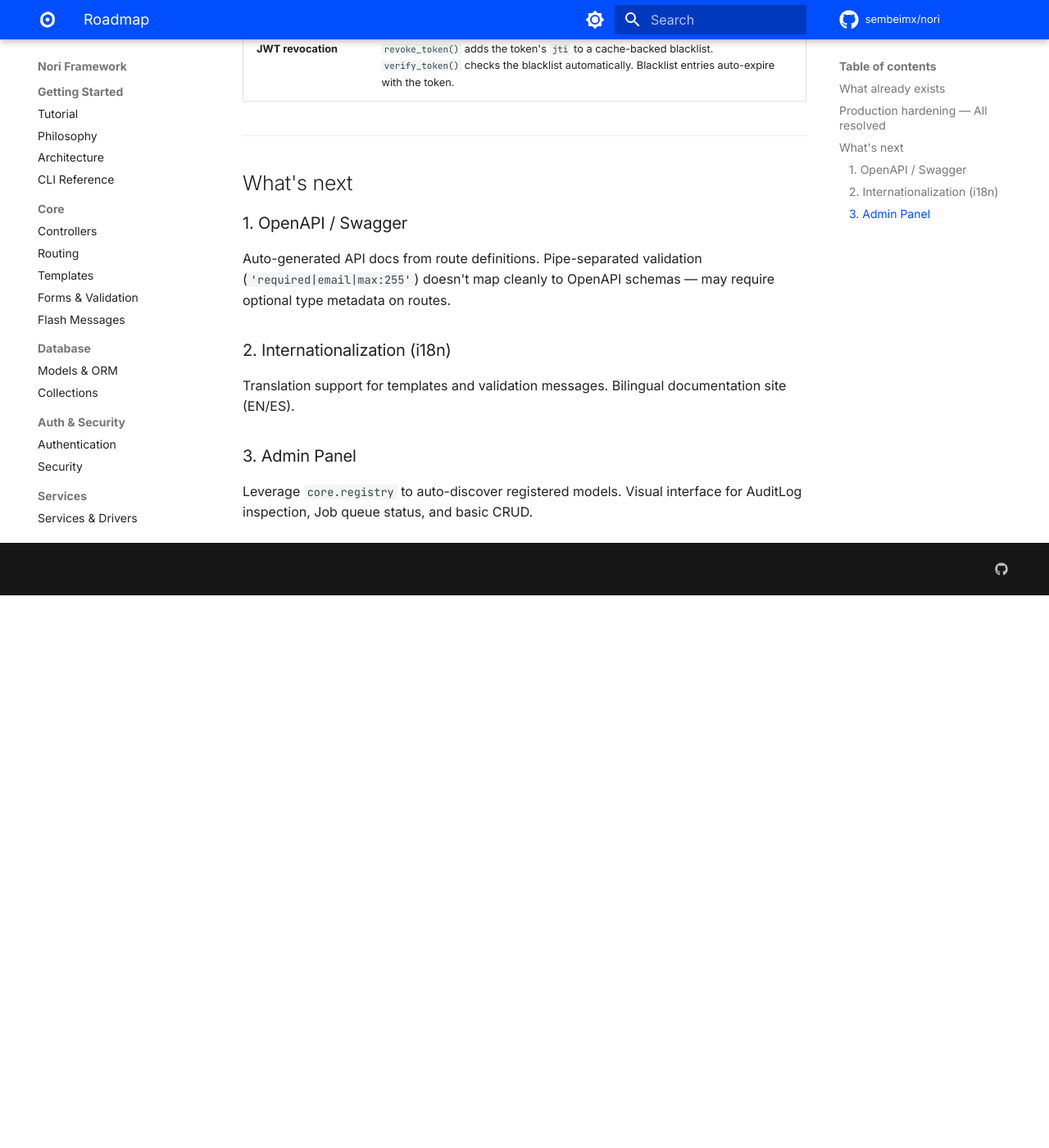
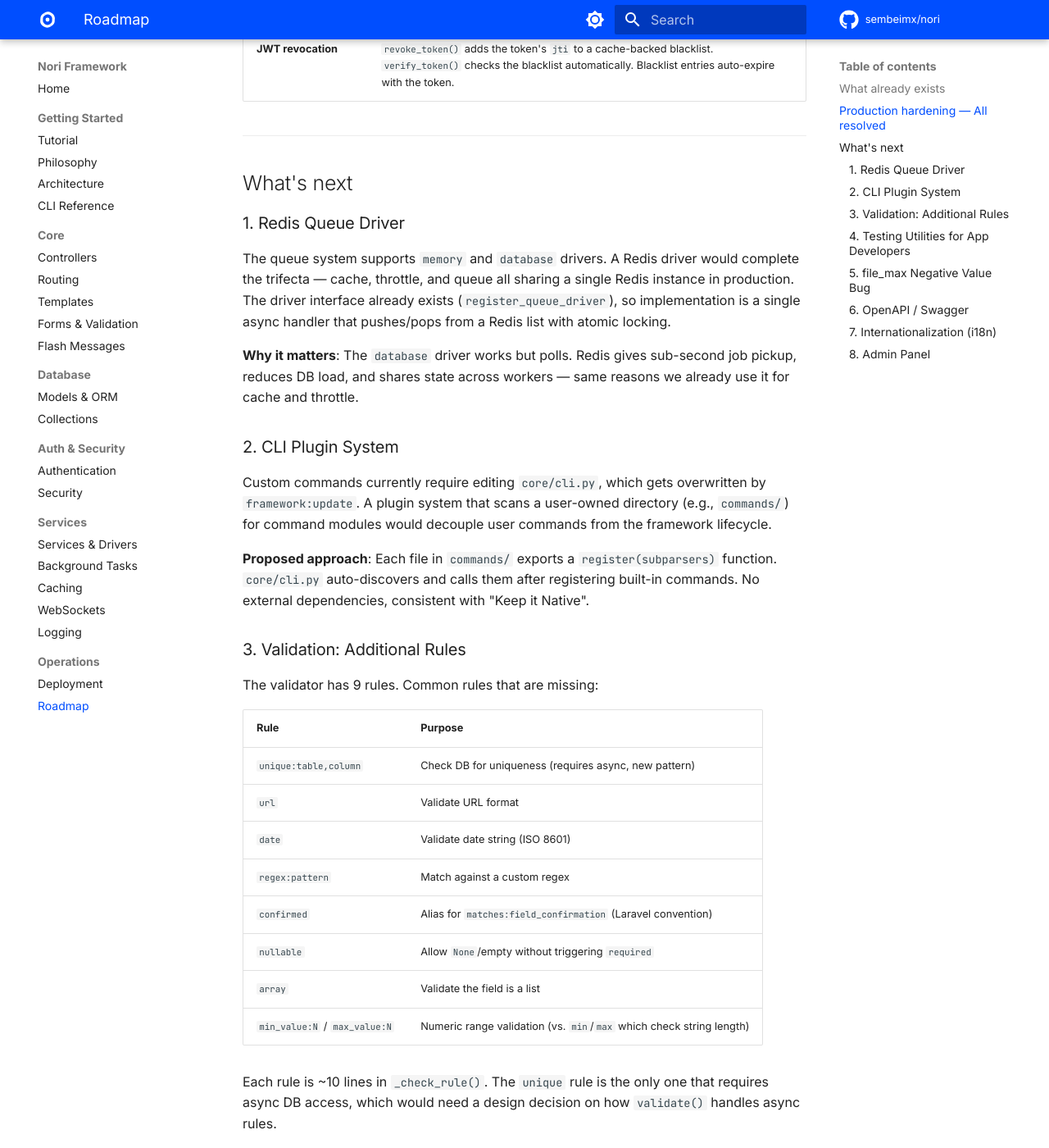
Before and after one commit to sembeimx/nori, an MkDocs documentation site: the page built from docs/roadmap.md, in a window 1280 px wide and 1400 px high, scrolled down 1718 px. Shown: the whole window at 82% size. Built offline with MkDocs 1.6.1 and Material for MkDocs 9.7.7, drawn with Linux system fonts in a browser that asks for light colours; comment, search, counter and statistics services are not loaded; the version menu is left out; before the commit the page ends 2444 px from its top, so only the background shows below that; some of the changed text lies outside the part shown.

Commit message:
docs: expand roadmap with concrete next steps and technical approach

```diff
--- a/docs/roadmap.md
+++ b/docs/roadmap.md
@@ -41,14 +41,56 @@
 
 ## What's next
 
-### 1. OpenAPI / Swagger
+### 1. Redis Queue Driver
+
+The queue system supports `memory` and `database` drivers. A Redis driver would complete the trifecta — cache, throttle, and queue all sharing a single Redis instance in production. The driver interface already exists (`register_queue_driver`), so implementation is a single async handler that pushes/pops from a Redis list with atomic locking.
+
+**Why it matters**: The `database` driver works but polls. Redis gives sub-second job pickup, reduces DB load, and shares state across workers — same reasons we already use it for cache and throttle.
+
+### 2. CLI Plugin System
+
+Custom commands currently require editing `core/cli.py`, which gets overwritten by `framework:update`. A plugin system that scans a user-owned directory (e.g., `commands/`) for command modules would decouple user commands from the framework lifecycle.
+
+**Proposed approach**: Each file in `commands/` exports a `register(subparsers)` function. `core/cli.py` auto-discovers and calls them after registering built-in commands. No external dependencies, consistent with "Keep it Native".
+
+### 3. Validation: Additional Rules
+
+The validator has 9 rules. Common rules that are missing:
+
+| Rule | Purpose |
+|------|---------|
+| `unique:table,column` | Check DB for uniqueness (requires async, new pattern) |
+| `url` | Validate URL format |
+| `date` | Validate date string (ISO 8601) |
+| `regex:pattern` | Match against a custom regex |
+| `confirmed` | Alias for `matches:field_confirmation` (Laravel convention) |
+| `nullable` | Allow `None`/empty without triggering `required` |
+| `array` | Validate the field is a list |
+| `min_value:N` / `max_value:N` | Numeric range validation (vs. `min`/`max` which check string length) |
+
+Each rule is ~10 lines in `_check_rule()`. The `unique` rule is the only one that requires async DB access, which would need a design decision on how `validate()` handles async rules.
+
+### 4. Testing Utilities for App Developers
+
+The framework has 417 tests but no helpers for users to test their own apps. A `core.testing` module could provide:
+
+- Pre-configured `httpx.AsyncClient` with the ASGI app mounted
+- Database setup/teardown helpers (Tortoise init + rollback)
+- Factory base class for generating test data
+- `@with_db` decorator for async test functions
+
+### 5. `file_max` Negative Value Bug
+
+`_parse_size()` in `validation.py` raises `ValueError` on negative values instead of returning a validation error. This crashes the server instead of gracefully rejecting the rule. Fix: catch `ValueError` in `_check_rule` and return an error message.
+
+### 6. OpenAPI / Swagger
 
 Auto-generated API docs from route definitions. Pipe-separated validation (`'required|email|max:255'`) doesn't map cleanly to OpenAPI schemas — may require optional type metadata on routes.
 
-### 2. Internationalization (i18n)
+### 7. Internationalization (i18n)
 
-Translation support for templates and validation messages. Bilingual documentation site (EN/ES).
+Translation support for templates and validation messages. The `messages=` parameter in `validate()` is a first step — a full i18n system would load messages from locale files and resolve them automatically. Bilingual documentation site (EN/ES).
 
-### 3. Admin Panel
+### 8. Admin Panel
 
 Leverage `core.registry` to auto-discover registered models. Visual interface for AuditLog inspection, Job queue status, and basic CRUD.
```
